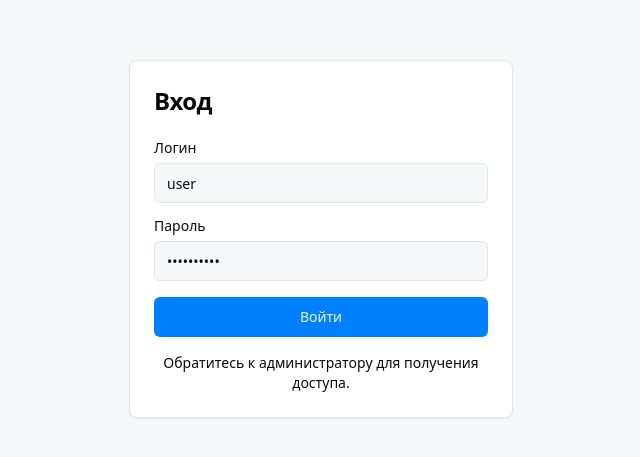
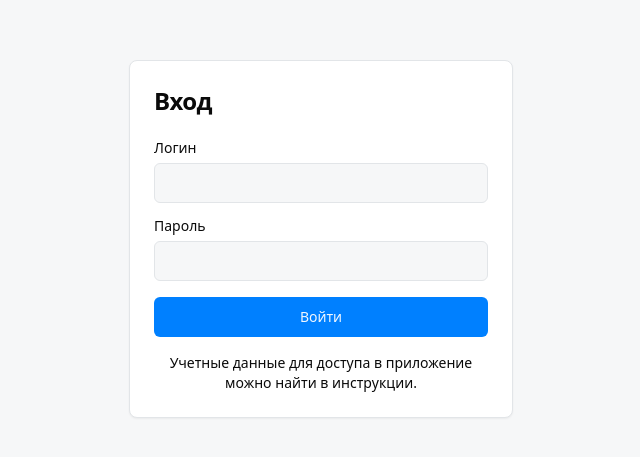
Before and after one commit to yogenyslav/ldt-2024, a React (Vite) app in the folder frontend/: page /login in a window 1280 px wide. Shown: the part 161-618 px from the top of the page, without its empty margins (319-959 px from the left). Built offline with nearby package versions, Linux system fonts and the light colour scheme; no server answers.

Commit message:
front: Поправить тексты

```diff
--- a/frontend/src/components/EmptyChat.tsx
+++ b/frontend/src/components/EmptyChat.tsx
@@ -3,9 +3,9 @@ import { Avatar, AvatarFallback } from './ui/avatar';
 import { Card } from './ui/card';
 
 const promptExamples = [
-    'Получить продажи товара вода за 2021 год',
-    'остатки воды hint: запасы на складе',
-    'Получить продажи товара картофель за 2021 год',
+    'Какие шкафы есть на складе?',
+    'Нужно ли закупать шкафы в ближайшие 3 месяца?',
+    'Прогноз закупок бумаги на пол года вперед',
 ];
 
 const EmptyChat = () => {
--- a/frontend/src/pages/Login.tsx
+++ b/frontend/src/pages/Login.tsx
@@ -50,26 +50,20 @@ export function Login() {
                     <form onSubmit={handleSubmit} className='grid gap-4'>
                         <div className='grid gap-2'>
                             <Label htmlFor='login'>Логин</Label>
-                            <Input id='login' name='login' defaultValue={'user'} required />
+                            <Input id='login' name='login' required />
                         </div>
                         <div className='grid gap-2'>
                             <div className='flex items-center'>
                                 <Label htmlFor='password'>Пароль</Label>
                             </div>
-                            <Input
-                                id='password'
-                                name='password'
-                                type='password'
-                                defaultValue={'test123456'}
-                                required
-                            />
+                            <Input id='password' name='password' type='password' required />
                         </div>
                         <LoaderButton isLoading={loading} type='submit' className='w-full'>
                             Войти
                         </LoaderButton>
                     </form>
                     <div className='mt-4 text-center text-sm'>
-                        Обратитесь к администратору для получения доступа.
+                        Учетные данные для доступа в приложение можно найти в инструкции.
                     </div>
                 </CardContent>
             </Card>
```
